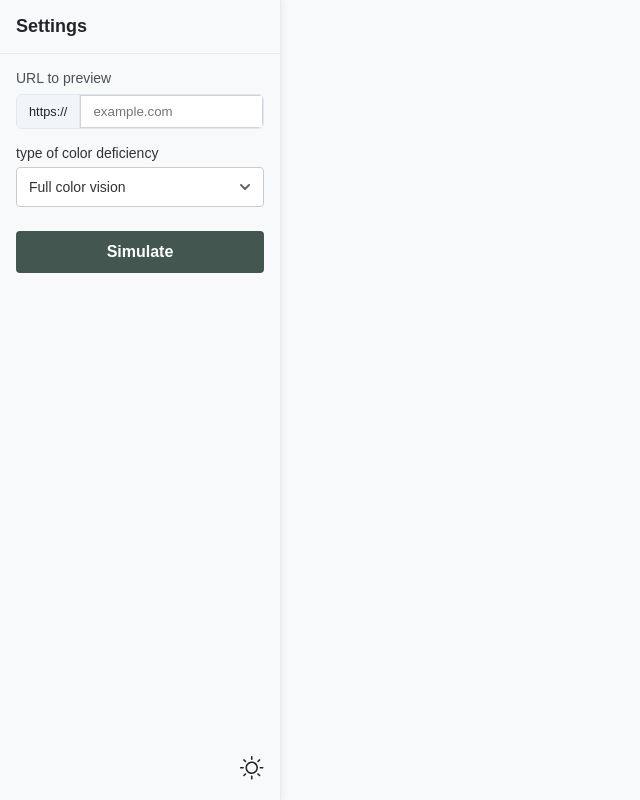
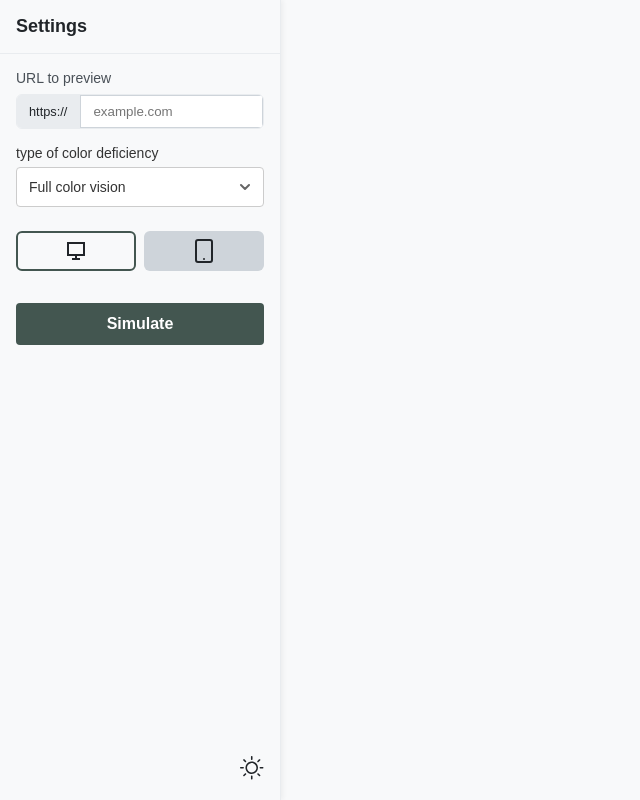
Before and after one commit to TheInclusiveWeb/colour-blindness-simulator, a React (Vite) app: page / in a window 1280 px wide. Shown: the whole page, without its empty margins (0-640 px from the left). Built offline with nearby package versions, Linux system fonts and the light colour scheme.

Commit message:
feat: adds mobile toggle to toggle between devices

```diff
--- a/src/App.tsx
+++ b/src/App.tsx
@@ -7,6 +7,8 @@ import Sun from './assets/sun.svg?react';
 import Moon from './assets/moon.svg?react';
 import Button from './components/ui/button/Button';
 import { UrlInput } from './components/ui/urlInput/UrlInput';
+import useDeviceType from './hooks/useDeviceType';
+import DeviceToggle from './components/ui/deviceToggle/DeviceToggle';
 
 type VisionDisorderOptions = VisionDisorder | 'None'
 
@@ -82,6 +84,8 @@ export default function App() {
   const [variant, setVariant] = useState<VisionDisorderOptions>('None')
   const [strength, setStrength] = useState<number>(0)
   const [theme, setTheme] = useState(() => localStorage.getItem('theme') || 'light');
+  const deviceSize = useDeviceType();
+  const [deviceType, setDeviceType] = useState<'desktop' | 'mobile'>(deviceSize)
 
   const toggleTheme = () => setTheme((curr) => (curr === 'light' ? 'dark' : 'light'));
 
@@ -113,6 +117,9 @@ export default function App() {
         {variant !== 'None' && (
           <Select onChange={(value: number) => setStrength(value)} options={VISION_DISORDER_STRENGTHS} value={`${strength}`} label='Severity of the color deficiency' />
         )}
+
+        {/* Device type toggle */}
+        <DeviceToggle value={deviceType} onChange={setDeviceType} />
 
         {/* Confirmation button */}
         <Button
@@ -147,10 +154,10 @@ export default function App() {
 
       <section className='simulation-container'>
         {finalUrl && (
-          <>
-            <IframeViewer key={`${finalUrl}-${filter}`} url={finalUrl} filter={filter} />
+          <div className='filter-view-container'>
+            <IframeViewer key={`${finalUrl}-${filter}`} url={finalUrl} filter={filter} deviceType={deviceType} />
             <FilterSVG />
-          </>
+          </div>
         )}
       </section>
     </div>
--- /dev/null
+++ b/src/components/ui/deviceToggle/DeviceToggle.tsx
@@ -0,0 +1,46 @@
+import styles from './deviceToggle.module.css';
+
+type DeviceType = 'desktop' | 'mobile';
+
+interface DeviceToggleProps {
+  value: DeviceType;
+  onChange: (newType: DeviceType) => void;
+}
+
+const DeviceToggle = ({ value, onChange }: DeviceToggleProps) => {
+  return (
+    <div className={styles.toggleContainer} role="group" aria-label="Device type toggle">
+      <button
+        type="button"
+        role='button'
+        onClick={() => onChange('desktop')}
+        className={`${styles.toggleButton} ${value === 'desktop' ? styles.active : ''}`}
+        aria-pressed={value === 'desktop'}
+        aria-label="Switch to desktop view"
+      >
+        {/* Desktop SVG */}
+        <svg xmlns="http://www.w3.org/2000/svg" width="24" height="24" viewBox="0 0 24 24" aria-hidden="true" focusable="false">
+          <path d="M4 4h16v12H4z" fill="none" stroke="currentColor" strokeWidth="2" />
+          <path d="M8 20h8m-4-4v4" stroke="currentColor" strokeWidth="2" />
+        </svg>
+      </button>
+
+      <button
+        type="button"
+        role='button'
+        onClick={() => onChange('mobile')}
+        className={`${styles.toggleButton} ${value === 'mobile' ? styles.active : ''}`}
+        aria-pressed={value === 'mobile'}
+        aria-label="Switch to mobile view"
+      >
+        {/* Mobile SVG */}
+        <svg xmlns="http://www.w3.org/2000/svg" width="20" height="24" viewBox="0 0 20 24" aria-hidden="true" focusable="false">
+          <rect x="2" y="1" width="16" height="22" rx="2" ry="2" fill="none" stroke="currentColor" strokeWidth="2" />
+          <circle cx="10" cy="20" r="1" fill="currentColor" />
+        </svg>
+      </button>
+    </div>
+  );
+};
+
+export default DeviceToggle;
--- /dev/null
+++ b/src/components/ui/deviceToggle/deviceToggle.module.css
@@ -0,0 +1,34 @@
+.toggleContainer {
+  display: flex;
+  gap: 8px;
+  align-items: center;
+  margin-bottom: 2rem;
+}
+
+.toggleButton {
+  background: var(--input-border);
+  border: 2px solid transparent;
+  padding: 6px;
+  border-radius: 6px;
+  cursor: pointer;
+  display: flex;
+  align-items: center;
+  justify-content: center;
+  transition: border-color 0.2s, background-color 0.2s;
+  width: 100%;
+  color: var(--text-color);
+}
+
+.toggleButton:hover {
+  border-color: #ccc;
+}
+
+.toggleButton:focus {
+  outline: 2px solid var(--);
+  outline-offset: 2px;
+}
+
+.active {
+  border-color: var(--accent-color);
+  background-color: var(--bg-color);
+}
--- a/src/components/ui/iframeViewer/IframeViewer.module.css
+++ b/src/components/ui/iframeViewer/IframeViewer.module.css
@@ -1,10 +1,19 @@
 .viewerContainer {
-  height: 100vh;
+  height: 100dvh;
   width: 100%;
+  display: grid;
+  place-items: center;
 }
-
-.iframe {
+.desktop {
+  border: none;
   width: 100%;
   height: 100%;
   border: none;
 }
+
+.mobile {
+  width: 400px;
+  height: 768px;
+  border: none;
+  box-shadow: 0 0 16px -2px var(--border-color);
+}
--- a/src/components/ui/iframeViewer/IframeViewer.tsx
+++ b/src/components/ui/iframeViewer/IframeViewer.tsx
@@ -1,17 +1,19 @@
 import React from 'react';
 import styles from './IframeViewer.module.css';
+import type { DeviceType } from '../../../hooks/useDeviceType';
 
 interface IframeViewerProps {
   url: string;
   filter: string;
+  deviceType: DeviceType
 }
 
-const IframeViewer: React.FC<IframeViewerProps> = ({ url, filter }) => {
+const IframeViewer: React.FC<IframeViewerProps> = ({ url, filter, deviceType }) => {
   return (
     <div className={styles.viewerContainer} style={{ filter: `url(#${filter})` }}>
       <iframe
         src={url}
-        className={styles.iframe}
+        className={`${deviceType === 'mobile' ? styles.mobile : styles.desktop}`}
         sandbox="allow-same-origin allow-scripts allow-forms"
         title="Filtered View"
       ></iframe>
--- a/src/components/ui/select/select.module.css
+++ b/src/components/ui/select/select.module.css
@@ -55,7 +55,7 @@
 .selectTrigger:focus {
   outline: none;
   border-color: var(--select-focus);
-  box-shadow: 0 0 0 2px rgba(25, 118, 210, 0.2);
+  box-shadow: 0 0 0 2px #59736A33;
 }
 
 /* Select Value */
--- a/src/components/ui/urlInput/urlInput.module.css
+++ b/src/components/ui/urlInput/urlInput.module.css
@@ -12,7 +12,7 @@
 
 .inputContainer {
   display: flex;
-  border: 1px solid #e2e8f0;
+  border: 1px solid var(--border-color);
   border-radius: 0.375rem;
   overflow: hidden;
 }
@@ -23,13 +23,14 @@
 }
 
 .prefix {
-  background-color: #f1f5f9;
+  background-color: var(--border-color);
   color: var(--text-color);
   padding: 0.5rem 0.75rem;
-  border-right: 1px solid #e2e8f0;
+  border-right: 1px solid var(--border-color);
   display: flex;
   align-items: center;
   font-size: 0.8rem;
+  transition: background-color 300ms ease, color 300ms ease, border-color 300ms ease,;
 }
 
 .input {
--- /dev/null
+++ b/src/hooks/useDeviceType.ts
@@ -0,0 +1,17 @@
+import { useEffect, useState } from 'react';
+
+export type DeviceType = 'mobile' | 'desktop';
+
+const useDeviceType = (): DeviceType => {
+  const [deviceType, setDeviceType] = useState('desktop');
+
+  useEffect(() => {
+    const ua = navigator.userAgent;
+    const isMobile = /Mobi|Android|iPhone|iPad|iPod|BlackBerry|IEMobile|Opera Mini/i.test(ua);
+    setDeviceType(isMobile ? 'mobile' : 'desktop');
+  }, []);
+
+  return deviceType as DeviceType;
+};
+
+export default useDeviceType;
--- a/src/index.css
+++ b/src/index.css
@@ -10,8 +10,8 @@
   /* Inputs */
   --input-bg: #fff;
   --input-border: #ced4da;
-  --input-focus-border: #80bdff;
-  --input-focus-shadow: rgba(0, 123, 255, 0.25);
+  --input-focus-border: #59736A;
+  --input-focus-shadow: #59736A20;
 
   /* Sections */
   --section-title-color: #495057;
@@ -107,3 +107,8 @@ button {
   width: calc(100dvw - 280px);
   margin-left: 280px;
 }
+
+.filter-view-container {
+  display: grid;
+  place-items: center;
+}
```
